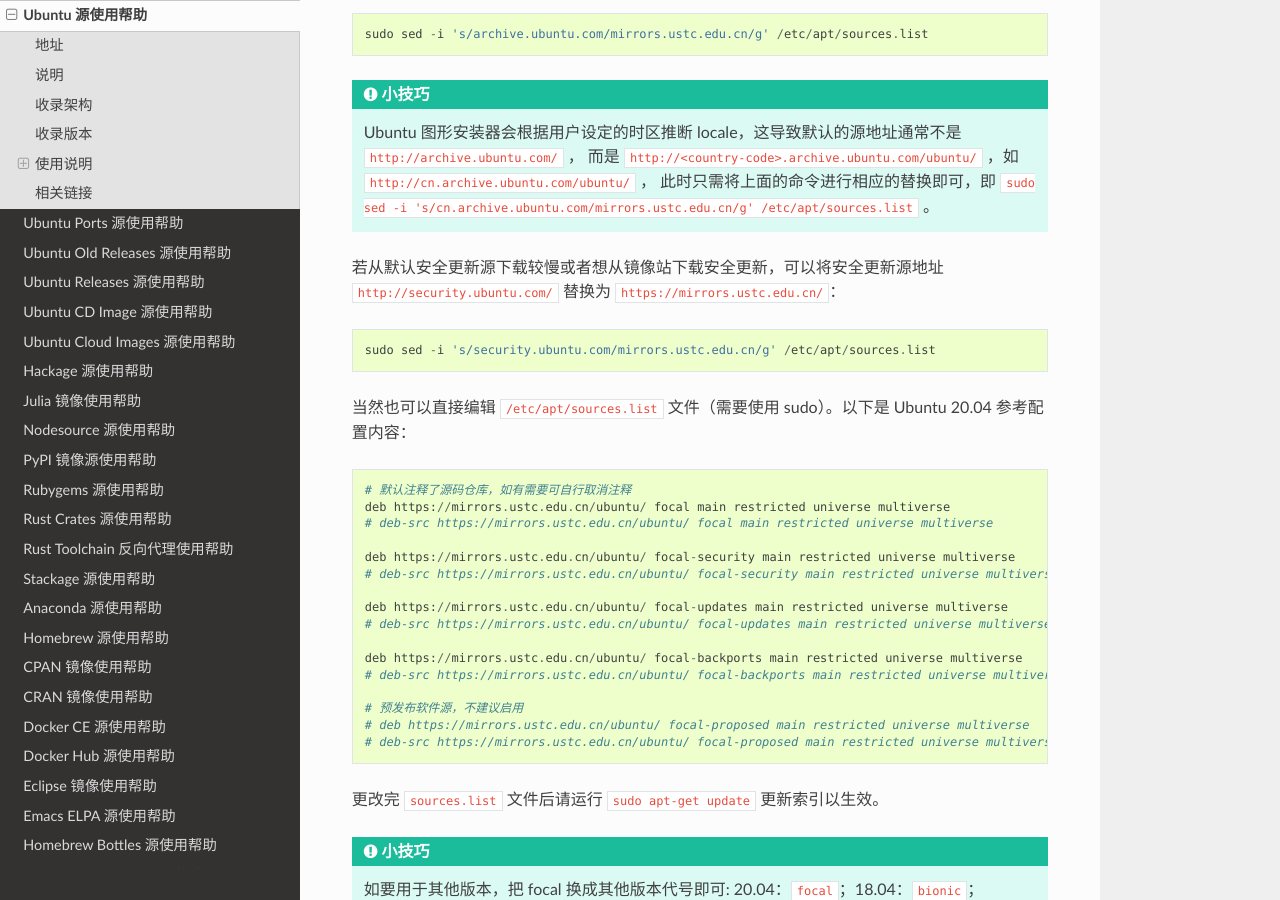
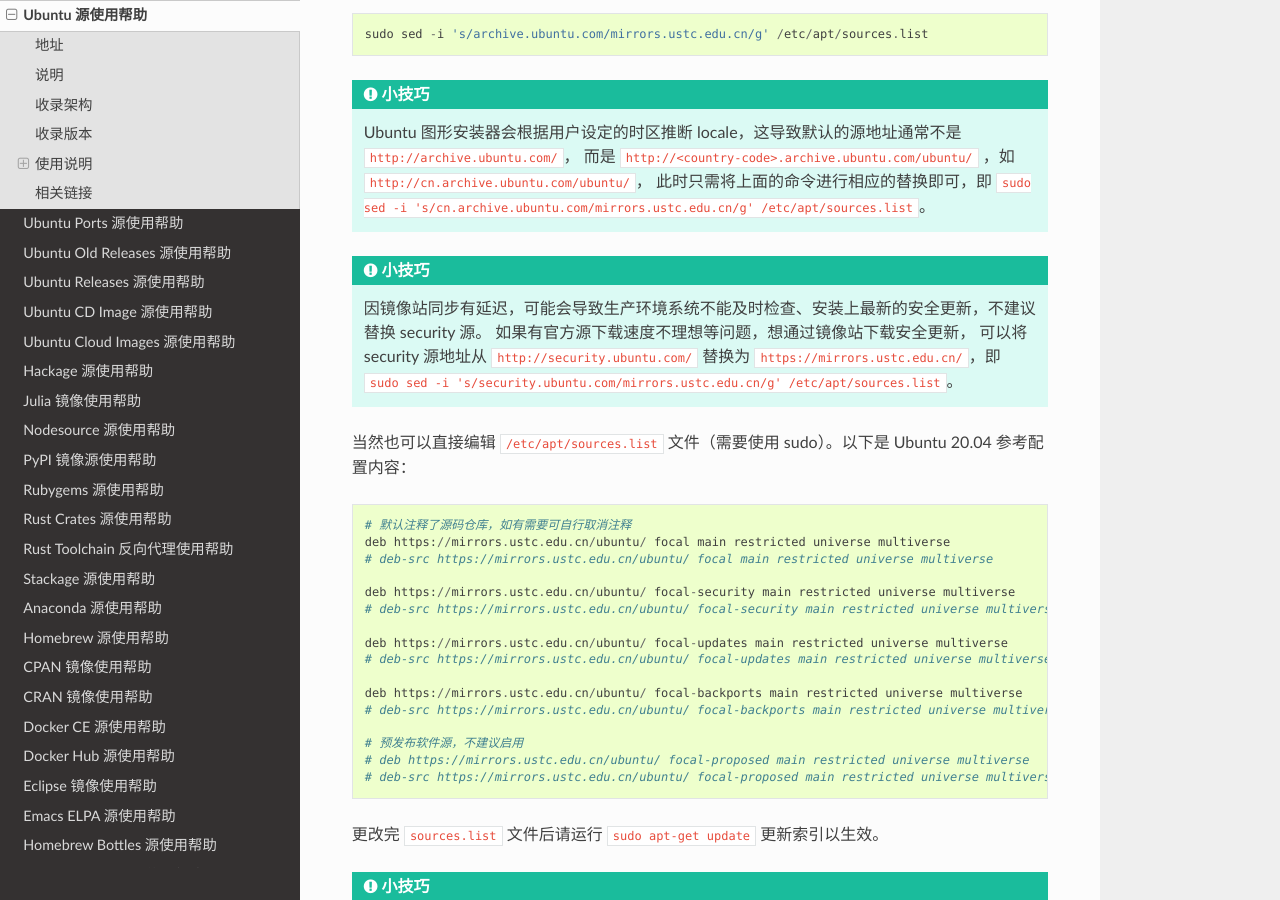
Before and after one commit to ustclug/mirrorhelp, a Sphinx documentation site: the page built from source/ubuntu.rst, in a window 1280 px wide and 900 px high, scrolled down 1735 px. Built offline with Sphinx 7.4.7 and the Read the Docs theme 2.0.0, drawn with Linux system fonts in a browser that asks for light colours; pages that are not in the unit, such as notebooks, are missing from menus; some of the changed text lies outside the part shown.

Commit message:
ubuntu: add tip for security

```diff
--- a/source/ubuntu.rst
+++ b/source/ubuntu.rst
@@ -32,8 +32,7 @@
 图形界面配置（新手推荐）
 ------------------------
 
-依次打开：系统设置，软件和更新。在 ``下载自`` 中选择 ``其他站点`` ，然后在中国的条目
-下选择 ``mirrors.ustc.edu.cn`` 。
+依次打开：系统设置，软件和更新。在 ``下载自`` 中选择 ``其他站点``，然后在中国的条目下选择 ``mirrors.ustc.edu.cn``。
 
 下面是 Ubuntu 16.04 的操作示意图：
 
@@ -55,16 +54,16 @@
   sudo sed -i 's/archive.ubuntu.com/mirrors.ustc.edu.cn/g' /etc/apt/sources.list
 
 .. tip::
-    Ubuntu 图形安装器会根据用户设定的时区推断 locale，这导致默认的源地址通常不是 ``http://archive.ubuntu.com/`` ，
-    而是 ``http://<country-code>.archive.ubuntu.com/ubuntu/`` ，如 ``http://cn.archive.ubuntu.com/ubuntu/`` ，
+    Ubuntu 图形安装器会根据用户设定的时区推断 locale，这导致默认的源地址通常不是 ``http://archive.ubuntu.com/``，
+    而是 ``http://<country-code>.archive.ubuntu.com/ubuntu/`` ，如 ``http://cn.archive.ubuntu.com/ubuntu/``，
     此时只需将上面的命令进行相应的替换即可，即
-    ``sudo sed -i 's/cn.archive.ubuntu.com/mirrors.ustc.edu.cn/g' /etc/apt/sources.list`` 。
+    ``sudo sed -i 's/cn.archive.ubuntu.com/mirrors.ustc.edu.cn/g' /etc/apt/sources.list``。
 
-若从默认安全更新源下载较慢或者想从镜像站下载安全更新，可以将安全更新源地址 ``http://security.ubuntu.com/`` 替换为 ``https://mirrors.ustc.edu.cn/``：
-
-::
-
-  sudo sed -i 's/security.ubuntu.com/mirrors.ustc.edu.cn/g' /etc/apt/sources.list
+.. tip::
+    因镜像站同步有延迟，可能会导致生产环境系统不能及时检查、安装上最新的安全更新，不建议替换 security 源。
+    如果有官方源下载速度不理想等问题，想通过镜像站下载安全更新，
+    可以将 security 源地址从 ``http://security.ubuntu.com/`` 替换为 ``https://mirrors.ustc.edu.cn/``，即
+    ``sudo sed -i 's/security.ubuntu.com/mirrors.ustc.edu.cn/g' /etc/apt/sources.list``。
 
 当然也可以直接编辑 :file:`/etc/apt/sources.list` 文件（需要使用 sudo）。以下是 Ubuntu 20.04 参考配置内容：
 
```
